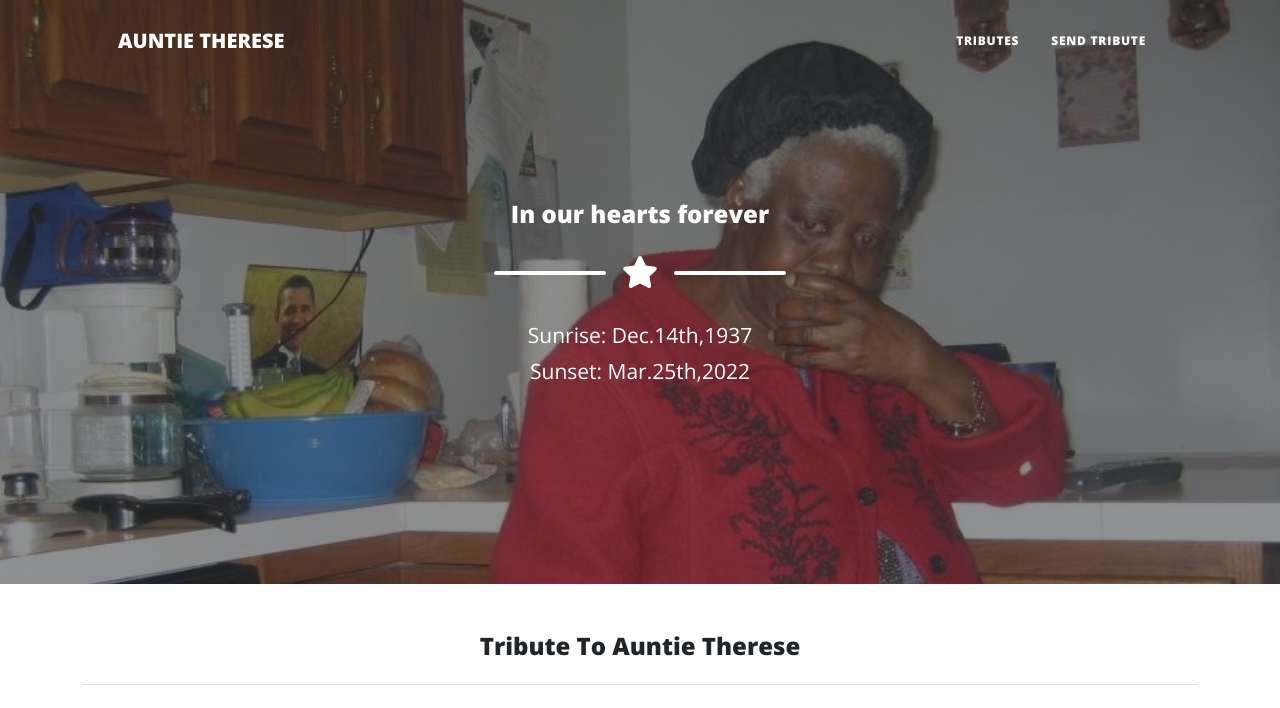
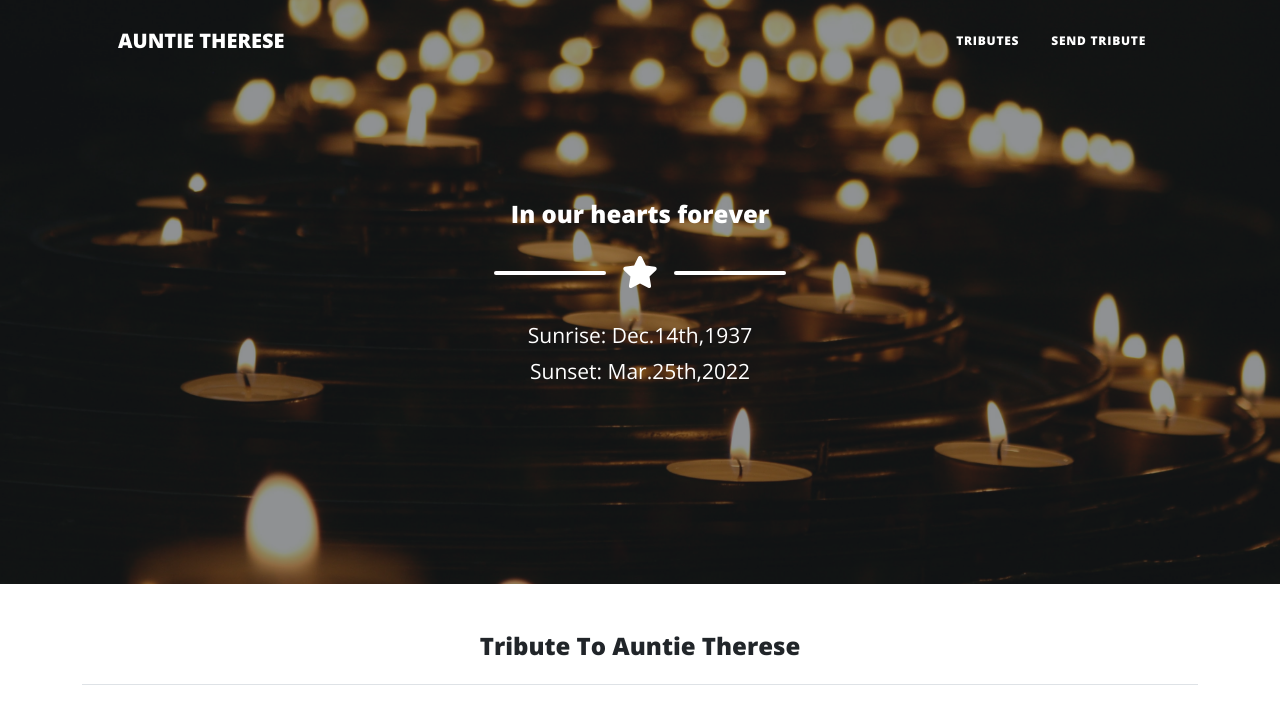
Before and after one commit to Gerardbulky/auntie_therese, a Flask app: page /about in a window 1280 px wide. Shown: the top 708 px of the page. Run offline with Flask 2, Linux system fonts and the light colour scheme; some libraries are stand-ins or nearby versions.

Commit message:
added more contents

```diff
--- a/templates/about.html
+++ b/templates/about.html
@@ -2,7 +2,7 @@
 
 <!-- Page Header-->
 {% block header %}
-<header class="masthead" style="background-image: url('static/assets/header-image/auntie-te.jpg')">
+<header class="masthead" style="background-image: url('static/assets/header-image/candle-auntie.jpg')">
     <div class="container position-relative px-4 px-lg-5">
         <div class="row gx-4 gx-lg-5 justify-content-center">
             <div class="col-md-10 col-lg-8 col-xl-7">
--- a/templates/contact.html
+++ b/templates/contact.html
@@ -1,7 +1,7 @@
 {% extends "index.html" %}
 <!-- Page Header-->
 {% block header %}
-<header class="masthead" style="background-image: url('static/assets/header-image/auntie-te.jpg')">
+<header class="masthead" style="background-image: url('static/assets/header-image/angel-auntie.jpg')">
     <div class="container position-relative px-4 px-lg-5">
         <div class="row gx-4 gx-lg-5 justify-content-center">
             <div class="col-md-10 col-lg-8 col-xl-7">
```
Also changed, not shown: static/assets/header-image/angel-auntie.jpg (added), static/assets/header-image/candle-auntie.jpg (added).
